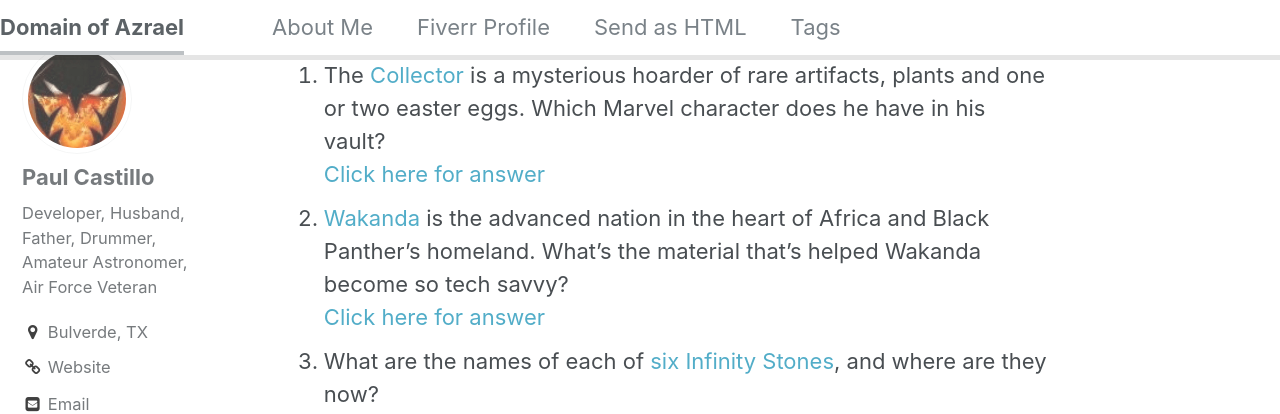
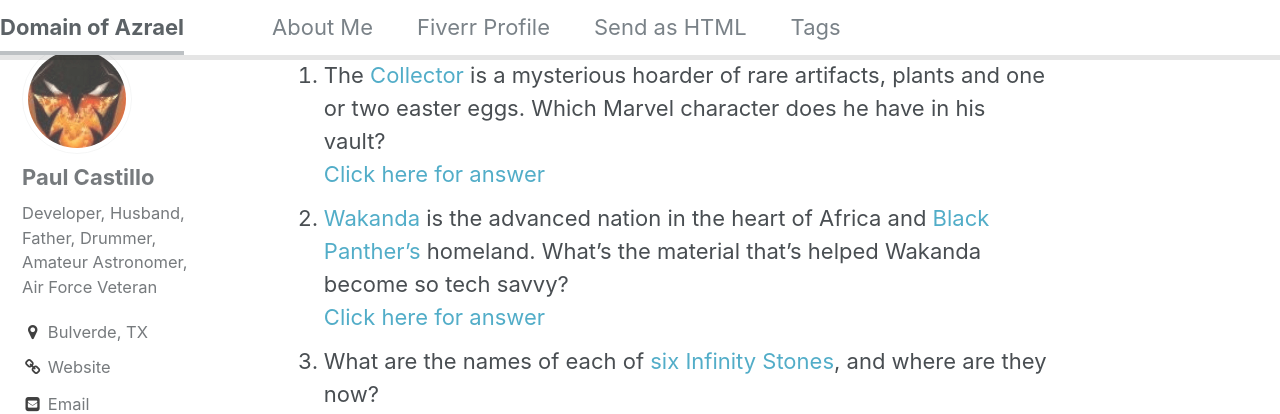
Before and after one commit to pcast01/pcast01.github.io, a Jekyll site: the page built from _posts/2018-04-26-Avengers-Infinity-War-Trivia.md, in a window 1280 px wide and 900 px high, scrolled down 375 px. Shown: the top 414 px of the window. Built offline with Jekyll 4.4.1, drawn with Linux system fonts in a browser that asks for light colours; comment, search, counter and statistics services are not loaded; some of the changed lines change nothing that is shown.

Commit message:
Added more links to avengers.

```diff
--- a/_posts/2018-04-26-Avengers-Infinity-War-Trivia.md
+++ b/_posts/2018-04-26-Avengers-Infinity-War-Trivia.md
@@ -73,15 +73,15 @@
 
 1. <div>The <a href="http://marvelcinematicuniverse.wikia.com/wiki/Collector" target="_blank">Collector</a> is a mysterious hoarder of rare artifacts, plants and one or two easter eggs. Which Marvel character does he have in his vault?<br/><i class="arrow-alt-circle-right"></i><a href="#" onclick="toggle_visibility('1',this);return false;">Click here for answer</a><div id="1" style="display: none;background-color: lightblue;"><a href="http://marvel.com/universe/Howard_the_Duck" target="_blank">Howard the Duck</a></div></div>
 
-2. <div><a href="http://marvel.com/universe/Wakanda" target="_blank">Wakanda</a> is the advanced nation in the heart of Africa and Black Panther’s homeland. What’s the material that’s helped Wakanda become so tech savvy?<br/><a href="#" onclick="toggle_visibility('2',this);return false;">Click here for answer</a><div id="2" style="display: none;background-color: lightblue;"><a href="http://marvelcinematicuniverse.wikia.com/wiki/Vibranium" target="_blank">Vibranium</a></div></div>
+2. <div><a href="http://marvel.com/universe/Wakanda" target="_blank">Wakanda</a> is the advanced nation in the heart of Africa and <a href="http://marvel.com/universe/Black_Panther" target="_blank">Black Panther’s</a> homeland. What’s the material that’s helped Wakanda become so tech savvy?<br/><a href="#" onclick="toggle_visibility('2',this);return false;">Click here for answer</a><div id="2" style="display: none;background-color: lightblue;"><a href="http://marvelcinematicuniverse.wikia.com/wiki/Vibranium" target="_blank">Vibranium</a></div></div>
 
-3. <div>What are the names of each of <a href="http://marvelcinematicuniverse.wikia.com/wiki/Infinity_Stones" target="_blank">six Infinity Stones</a>, and where are they now?<br/><a href="#" onclick="toggle_visibility(3,this);return false;">Click here for answer</a><div id="3" style="display: none;background-color: lightblue;"><b style='color:purple;'>Soul</b> - unknown, <b style='color: green;'>Space</b> - Loki has it, <b style='color: red;'>Mind</b> - on Vision's head, <b style='color: yellow;'>Reality</b> - The Collector has it, <b style='color: green;'>Power</b> - protected by the Nova Corps, <b style='color: blue;'>Time</b> - Dr Strange has it in a necklace</div></div>
+3. <div>What are the names of each of <a href="http://marvelcinematicuniverse.wikia.com/wiki/Infinity_Stones" target="_blank">six Infinity Stones</a>, and where are they now?<br/><a href="#" onclick="toggle_visibility(3,this);return false;">Click here for answer</a><div id="3" style="display: none;background-color: lightblue;"><b style='color:purple;'>Soul</b> - unknown, <b style='color: green;'>Space</b> - <a href="http://marvel.com/universe/Loki" target="_blank">Loki</a> has it, <b style='color: red;'>Mind</b> - on <a href="http://marvel.com/universe/Vision" target="_blank">Vision's</a> head, <b style='color: yellow;'>Reality</b> - The Collector has it, <b style='color: green;'>Power</b> - protected by the <a href="http://marvel.com/universe/Nova_Corps" target="_blank">Nova Corps</a>, <b style='color: blue;'>Time</b> - <a href="http://marvel.com/universe/Doctor_Strange_(Stephen_Strange)" target="_blank">Dr. Strange</a> has it in a necklace</div></div>
 
 4. <div>How many marvel movies are there before Avengers: Infinity War?<br/><a href="#" onclick="toggle_visibility('4',this);return false;">Click here for answer</a><div id="4" style="display: none;background-color: lightblue;">18 movies.</div></div>
 
 5. <div>Who is Gamora's adopted father?<br/><a href="#" onclick="toggle_visibility('5',this);return false;">Click here for answer</a><div id="5" style="display: none;background-color: lightblue;"><a href="http://marvel.com/universe/Thanos" target="_blank">Thanos</a>.</div></div>
 
-6. <div>What is the name of <a href="http://marvel.com/universe/Spider-Man_(Peter_Parker)">Spiderman's</a> new suit in Avengers: Infinity War?<br/><a href="#" onclick="toggle_visibility('6',this);return false;">Click here for answer</a><div id="6" style="display: none;background-color: lightblue;">Iron Spider.</div></div>
+6. <div>What is the name of <a href="http://marvel.com/universe/Spider-Man_(Peter_Parker)" target="_blank">Spiderman's</a> new suit in Avengers: Infinity War?<br/><a href="#" onclick="toggle_visibility('6',this);return false;">Click here for answer</a><div id="6" style="display: none;background-color: lightblue;">Iron Spider.</div></div>
 
 7. <div>Avengers: Infinity War, marks how many years Marvel Studios has created the MCU(Marvel Cinematic Universe)?<br/><a href="#" onclick="toggle_visibility('7',this);return false;">Click here for answer</a><div id="7" style="display: none;background-color: lightblue;">10.</div></div>
 
```
